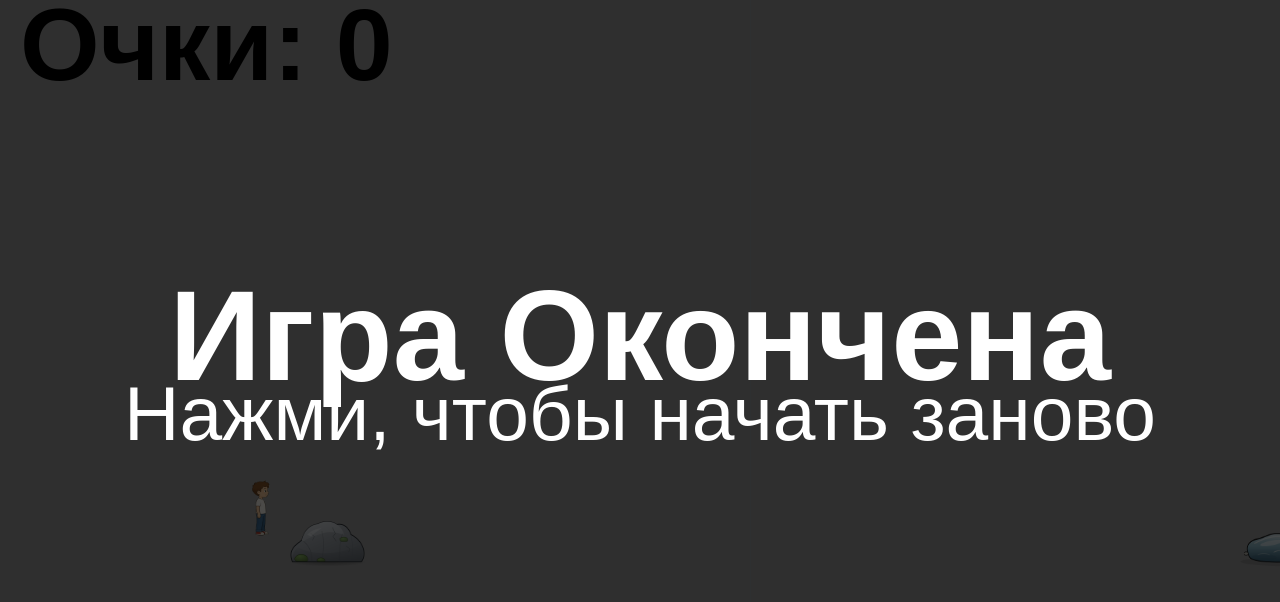
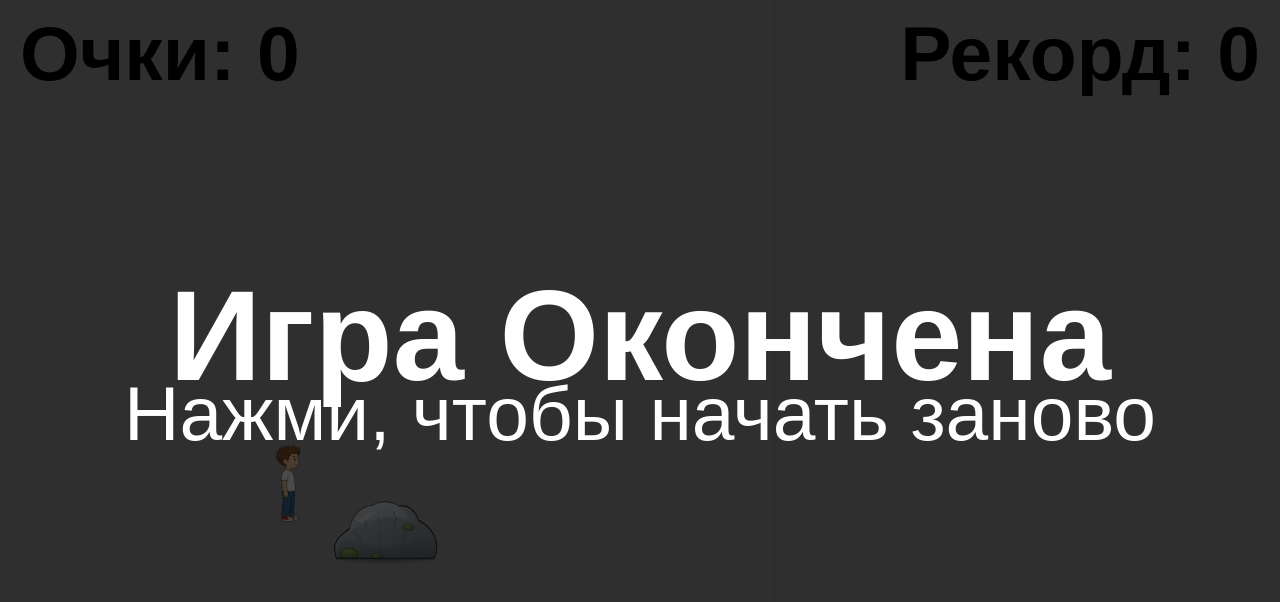
Before and after one commit to vteni/forest, a plain HTML site: page index.html in a window 1280 px wide. Drawn offline with Linux system fonts and the light colour scheme.

Commit message:
index.html

```diff
--- a/index.html
+++ b/index.html
@@ -37,6 +37,11 @@
 
     let gameLoop;
     let score = 0;
+
+    // --- РЕКОРД ---
+    // Загружаем рекорд из памяти браузера (если там пусто, ставим 0)
+    let highScore = parseInt(localStorage.getItem('runForestHighScore')) || 0;
+
     let obstacles = [];
     let frameCounter = 0;
 
@@ -46,15 +51,19 @@
     let isGameOver = false;
     let isAlternateBg = false;
 
+    // --- УВЕЛИЧЕНИЕ РАЗМЕРА ПЕРСОНАЖА НА 40% ---
+    // Было 140x200, стало 196x280
     const boy = {
-        x: width * 0.15, y: 0, width: 140, height: 200,
+        x: width * 0.15,
+        y: 0,
+        width: 196,
+        height: 280,
         vy: 0,
         gravity: 1.2,
         jumpForce: -18,
         doubleJumpForce: -15,
         isJumping: false,
-        hasDoubleJumped: false,
-        rotation: 0, rotationSpeed: 0
+        hasDoubleJumped: false
     };
 
     let bgX = 0;
@@ -65,10 +74,15 @@
 
     function handleJump(e) {
         if (e) e.preventDefault();
+
         if (isGameOver) {
-            if (canRestart) { canRestart = false; resetGame(); }
+            if (canRestart) {
+                canRestart = false;
+                resetGame();
+            }
             return;
         }
+
         if (!boy.isJumping) {
             boy.vy = boy.jumpForce;
             boy.isJumping = true;
@@ -76,7 +90,7 @@
         } else if (!boy.hasDoubleJumped) {
             boy.vy = boy.doubleJumpForce;
             boy.hasDoubleJumped = true;
-            boy.rotationSpeed = 0.2;
+            // Кувырок убран
         }
     }
 
@@ -93,6 +107,10 @@
             if (type === 'rock') { obsWidth = 100; obsHeight = 80; }
             else { obsWidth = 120; obsHeight = 70; }
         }
+
+        // УВЕЛИЧИВАЕМ ПРЕПЯТСТВИЯ НА 40%
+        obsWidth = obsWidth * 1.4;
+        obsHeight = obsHeight * 1.4;
 
         let obsY = height - groundHeight - obsHeight + 10;
         if (type === 'woman') obsY = height - groundHeight - obsHeight + 10;
@@ -113,14 +131,9 @@
             if (isAlternateBg) { ctx.fillStyle = 'rgba(0, 0, 60, 0.5)'; ctx.fillRect(0, 0, width, height); }
         } else { ctx.fillStyle = '#87CEEB'; ctx.fillRect(0, 0, width, height); }
 
+        // Отрисовка мальчика (без вращения)
         if (images.boy.complete && images.boy.naturalWidth > 0) {
-            ctx.save();
-            let boyCenterX = boy.x + boy.width / 2;
-            let boyCenterY = boy.y + boy.height / 2;
-            ctx.translate(boyCenterX, boyCenterY);
-            ctx.rotate(boy.rotation);
-            ctx.drawImage(images.boy, -boy.width / 2, -boy.height / 2, boy.width, boy.height);
-            ctx.restore();
+            ctx.drawImage(images.boy, boy.x, boy.y, boy.width, boy.height);
         } else { ctx.fillStyle = 'blue'; ctx.fillRect(boy.x, boy.y, boy.width, boy.height); }
 
         obstacles.forEach(obs => {
@@ -132,9 +145,16 @@
             } else { ctx.fillStyle = 'red'; ctx.fillRect(obs.x, obs.y, obs.width, obs.height); }
         });
 
+        // --- ОТРИСОВКА СЧЕТА И РЕКОРДА ---
         ctx.fillStyle = isAlternateBg ? 'white' : 'black';
-        ctx.font = `bold ${width * 0.08}px Arial`;
+        ctx.font = `bold ${width * 0.06}px Arial`;
+        ctx.textAlign = 'left';
         ctx.fillText('Очки: ' + score, 20, height * 0.1);
+
+        // Справа сверху выводим рекорд
+        ctx.textAlign = 'right';
+        ctx.fillText('Рекорд: ' + highScore, width - 20, height * 0.1);
+        ctx.textAlign = 'left'; // Возвращаем по умолчанию
 
         if (isGameOver) {
             ctx.fillStyle = 'rgba(0, 0, 0, 0.7)'; ctx.fillRect(0, 0, width, height);
@@ -152,18 +172,11 @@
         boy.y += boy.vy;
         boy.vy += boy.gravity;
 
-        if (boy.rotationSpeed !== 0) {
-            boy.rotation += boy.rotationSpeed;
-            if (Math.abs(boy.rotation) >= Math.PI * 2) { boy.rotation = 0; boy.rotationSpeed = 0; }
-        }
-
         if (boy.y >= height - groundHeight - boy.height + 10) {
             boy.y = height - groundHeight - boy.height + 10;
             boy.vy = 0;
             boy.isJumping = false;
             boy.hasDoubleJumped = false;
-            boy.rotation = 0;
-            boy.rotationSpeed = 0;
         }
 
         if (images.bg.complete && images.bg.naturalWidth > 0) {
@@ -181,24 +194,28 @@
             if (!obs.passed && obs.x + obs.width < boy.x) {
                 obs.passed = true;
                 score++;
+
+                // Если текущий счет больше рекорда, обновляем его и сохраняем
+                if (score > highScore) {
+                    highScore = score;
+                    localStorage.setItem('runForestHighScore', highScore);
+                }
+
                 if (score % 10 === 0) isAlternateBg = !isAlternateBg;
                 if (score % 5 === 0) gameSpeed += (width * 0.0003);
             }
 
             // --- ЧЕСТНЫЙ ХИТБОКС ---
+            // Учитываем новые (увеличенные) размеры
+            let boyHitX = boy.x + (boy.width * 0.25);
+            let boyHitY = boy.y + (boy.height * 0.75);
+            let boyHitW = boy.width * 0.5;
+            let boyHitH = boy.height * 0.25;
 
-            // Мальчик: берем только нижнюю часть (ноги), так как он прыгает ногами вперед
-            let boyHitX = boy.x + (boy.width * 0.25);
-            let boyHitY = boy.y + (boy.height * 0.70); // Немного подняли зону ног
-            let boyHitW = boy.width * 0.5;
-            let boyHitH = boy.height * 0.30;
-
-            // Препятствие: берем всю высоту (от верха до низа),
-            // но убираем прозрачные края по бокам (отступ 15% слева и справа)
             let obsHitX = obs.x + (obs.width * 0.15);
-            let obsHitY = obs.y + (obs.height * 0.05); // Небольшой отступ сверху, если там пусто
-            let obsHitW = obs.width * 0.7;             // Ширина 70% (без пустых краев)
-            let obsHitH = obs.height * 0.95;           // Высота почти на всю картинку
+            let obsHitY = obs.y + (obs.height * 0.05);
+            let obsHitW = obs.width * 0.7;
+            let obsHitH = obs.height * 0.95;
 
             if (
                 boyHitX < obsHitX + obsHitW &&
@@ -236,8 +253,6 @@
         boy.vy = 0;
         boy.isJumping = false;
         boy.hasDoubleJumped = false;
-        boy.rotation = 0;
-        boy.rotationSpeed = 0;
         bgX = 0;
         gameStep();
         setTimeout(() => { canRestart = true; }, 1000);
```
